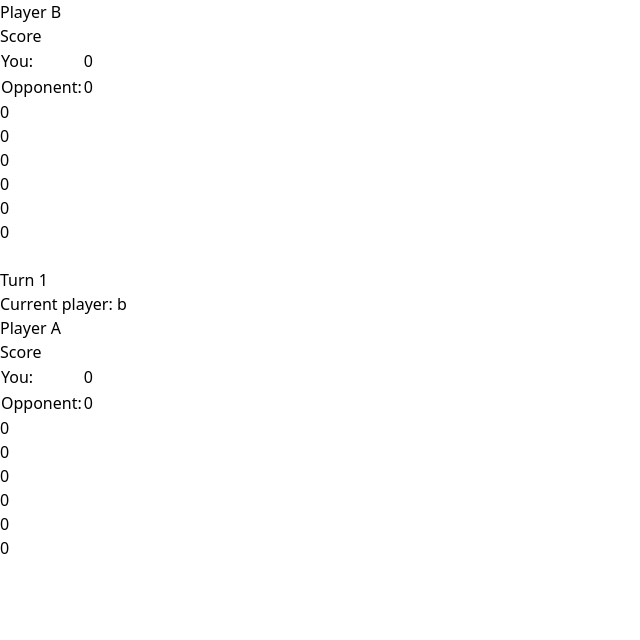
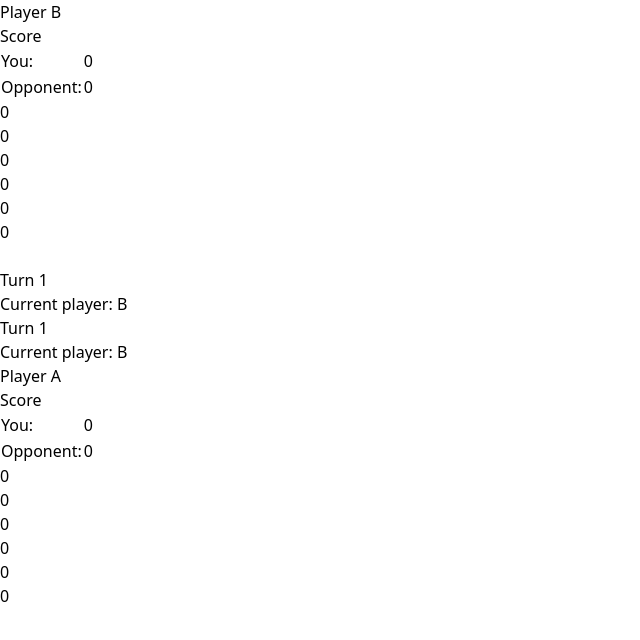
Before and after one commit to rayriffy/knucklebones, a Svelte app: page / in a window 1280 px wide. Shown: the top 640 px of the page, without its empty margins (0-640 px from the left). Built offline with nearby package versions, Linux system fonts and the light colour scheme.

Commit message:
feat: game status on player b

```diff
--- a/src/App.svelte
+++ b/src/App.svelte
@@ -69,8 +69,12 @@
   />
   <div class="flex justify-between">
     <div class="flex space-x-4">
-      <p>Turn {gameSystem.turn}</p>
-      <p>Current player: {gameSystem.currentActor}</p>
+      <p class="font-bold">Turn {gameSystem.turn}</p>
+      <p>Current player: {gameSystem.currentActor.toUpperCase()}</p>
+    </div>
+    <div class="flex space-x-4 rotate-180">
+      <p class="font-bold">Turn {gameSystem.turn}</p>
+      <p>Current player: {gameSystem.currentActor.toUpperCase()}</p>
     </div>
   </div>
   <Player
```
